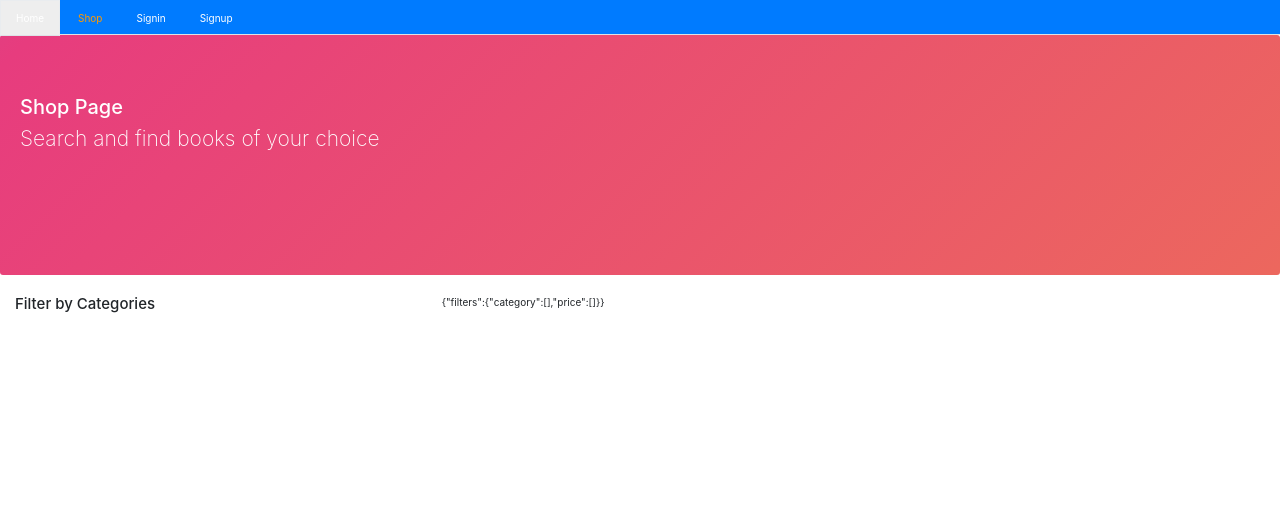
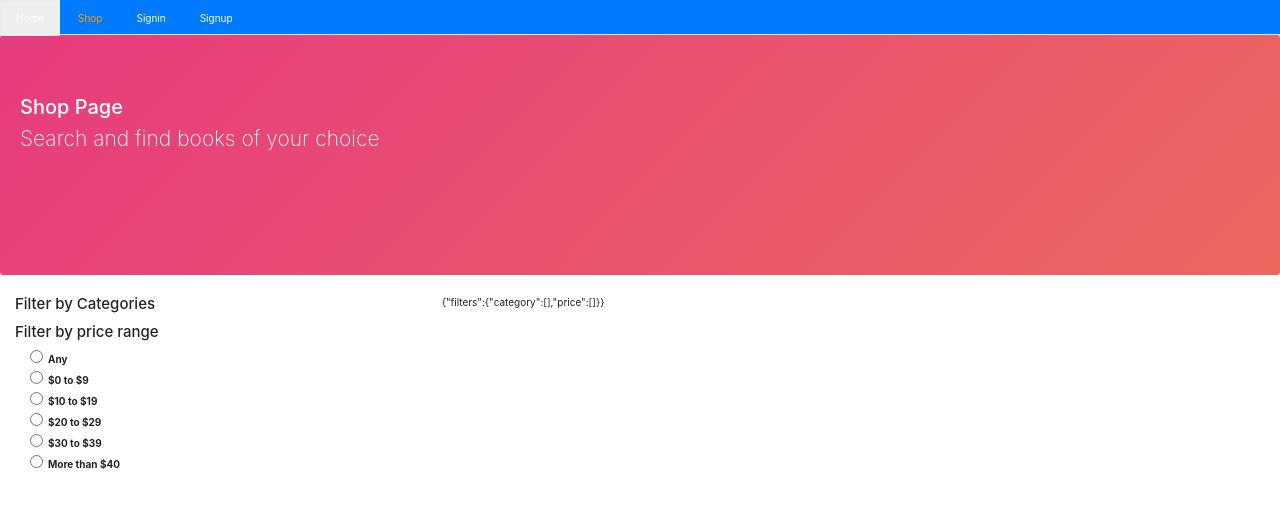
Before and after one commit to ayushgupta6387/TrueCart, a React (Create React App) app in the folder client/: page /shop in a window 1280 px wide. Shown: the top 506 px of the page. Built offline with nearby package versions, Linux system fonts and the light colour scheme; no server answers.

Commit message:
Show the price range on Shop page

```diff
--- /dev/null
+++ b/client/src/core/RadioBox.js
@@ -0,0 +1,24 @@
+import React, { useState, useEffect } from "react";
+
+const RadioBox = ({ prices }) => {
+    const [value, setValue] = useState(0);
+
+    const handleChange = () => {
+        //
+    };
+
+    return prices.map((p, i) => (
+        <div key={i}>
+        {/* {JSON.stringify(prices)} */}
+            <input
+                onChange={handleChange}
+                value={`${p._id}`}
+                type="radio"
+                className="mr-2 ml-4"
+            />
+            <label className="form-check-label">{p.name}</label>
+        </div>
+    ));
+};
+
+export default RadioBox;
--- a/client/src/core/Shop.js
+++ b/client/src/core/Shop.js
@@ -3,6 +3,7 @@
 import Card from "./Card";
 import {getCategories} from './apiCore';
 import Checkbox from './Checkbox';
+import RadioBox from './RadioBox';
 import {prices} from './fixedPrices';
 
 
@@ -57,6 +58,17 @@
                             }
                         />
                     </ul>
+
+                    <h4>Filter by price range</h4>
+                    <div>
+                        <RadioBox
+                            prices={prices}
+                            handleFilters={filters =>
+                                handleFilters(filters, "price")
+                            }
+                        />
+                    </div>
+
                 </div>
 
                 <div className="col-8">
```
